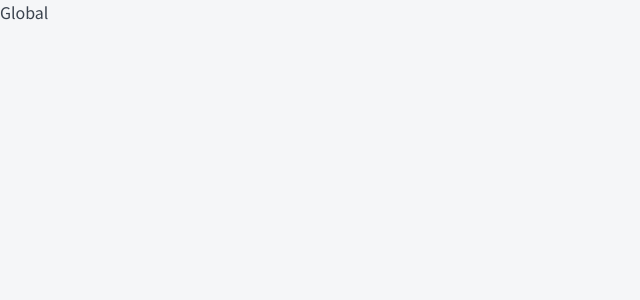
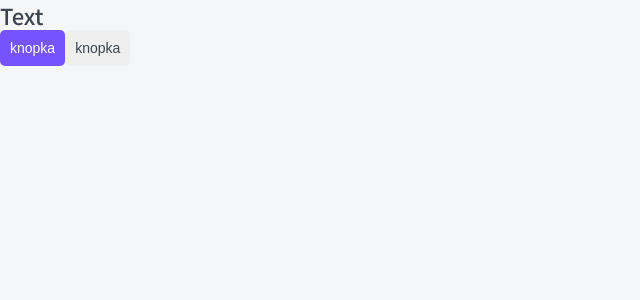
Before and after one commit to zaytsevandrii/top-app, a Next.js app: page / in a window 1280 px wide. Shown: the top 300 px of the page, without its empty margins (0-640 px from the left). Built offline with nearby package versions, Linux system fonts and the light colour scheme.

Commit message:
add parent components, styles

```diff
--- /dev/null
+++ b/components/Button/Button.module.css
@@ -0,0 +1,30 @@
+.button{
+    display: inline-block;
+
+    box-sizing: border-box;
+    padding: 10px;
+    cursor: pointer;
+    text-align: center;
+    border: none;
+    border-radius: 5px;
+    font-size: 14px;
+    transition:all 0.4s;
+}
+
+.primary{
+    color: var(--white);
+    background-color: var(--primary);
+}
+.primary:hover{
+    background-color: var(--primary-hover);
+}
+
+.ghost{
+    color: var(--black);
+    background-color: none;
+    border: 1px solid var(--light-gray);
+}
+.ghost:hover{
+    color: var(--white);
+    background-color: var(--primary);
+}
--- /dev/null
+++ b/components/Button/Button.props.ts
@@ -0,0 +1,6 @@
+import { ReactNode } from "react";
+
+export interface ButtonProps{
+    children: ReactNode;
+    appearance: 'primary' | 'ghost'
+}
--- /dev/null
+++ b/components/Button/Button.tsx
@@ -0,0 +1,21 @@
+import styles from "./Button.module.css"
+import { ButtonProps } from "./Button.props"
+import cn from "classnames"
+
+export const Button = ({ appearance, children }: ButtonProps): JSX.Element => {
+    /*  switch(appearance){
+        case "primary":
+            return <h1 className={styles.h1}>{children}</h1>
+        case "ghost":
+            return <h2 className={styles.h2}>{children}</h2>
+
+    } */
+    return (
+        <>
+            <button className={cn(styles.button,{
+                [styles.primary]:appearance=='primary',
+                [styles.ghost]:appearance=='ghost'
+            })}>{children}</button>
+        </>
+    )
+}
--- /dev/null
+++ b/components/Htag/Htag.module.css
@@ -0,0 +1,18 @@
+.h1{
+    font-weight: 500;
+    font-size: 26px;
+    line-height: 35px;
+    margin: 0;
+}
+.h2{
+    font-weight: 500;
+    font-size: 22px;
+    line-height: 30px;
+    margin: 0;
+}
+.h3{
+    font-weight: 600;
+    font-size: 20px;
+    line-height: 27px;
+    margin: 0;
+}
--- /dev/null
+++ b/components/Htag/Htag.props.tsx
@@ -0,0 +1,6 @@
+import { ReactNode } from "react";
+
+export interface HtagProps{
+    tag:'h1'|'h2'|'h3';
+    children: ReactNode
+}
--- /dev/null
+++ b/components/Htag/Htag.tsx
@@ -0,0 +1,19 @@
+import { HtagProps } from "./Htag.props"
+import styles from './Htag.module.css'
+
+export const Htag = ({tag,children}:HtagProps):JSX.Element => {
+    switch(tag){
+        case "h1":
+            return <h1 className={styles.h1}>{children}</h1>
+        case "h2":
+            return <h2 className={styles.h2}>{children}</h2>
+        case "h3":
+            return <h3 className={styles.h3}>{children}</h3>
+    }
+  return (
+    <>
+   {/*  {tag=='h1'&&<h1>{children}</h1>}
+    {tag=='h2'&&<h2>{children}</h2>} */}
+    </>
+  )
+}
--- /dev/null
+++ b/components/index.ts
@@ -0,0 +1,2 @@
+export * from './Htag/Htag';
+export * from './Button/Button';
--- a/package.json
+++ b/package.json
@@ -11,11 +11,13 @@
     "stylelint": "stylelint \"**/*.css\" --fix"
   },
   "dependencies": {
+    "classnames": "^2.3.2",
     "next": "13.0.5",
     "react": "18.2.0",
     "react-dom": "18.2.0"
   },
   "devDependencies": {
+    "@types/classnames": "^2.3.1",
     "@types/node": "^18.11.9",
     "@types/react": "^18.0.25",
     "@typescript-eslint/eslint-plugin": "^5.45.0",
--- a/pages/_app.tsx
+++ b/pages/_app.tsx
@@ -7,12 +7,7 @@
         <>
             <Head>
                 <title>Create Next</title>
-                <link rel="preconnect" href="https://fonts.googleapis.com" />
-                <link rel="preconnect" href="https://fonts.gstatic.com" />
-                <link
-                    href="https://fonts.googleapis.com/css2?family=Noto+Sans+KR:wght@300;400;500;700;900&family=Noto+Sans+Symbols:wght@300;400;500;700;900&family=Nunito:wght@300;400;500;700;800;900&family=Open+Sans:wght@300;500;700&family=Roboto:wght@400;700&display=swap"
-                    rel="stylesheet"
-                />
+
             </Head>
             <Component {...pageProps} />
         </>
--- a/pages/_document.tsx
+++ b/pages/_document.tsx
@@ -9,7 +9,14 @@
     render():JSX.Element {
         return (
             <Html lang="en">
-                <Head/>
+                <Head>
+                <link rel="preconnect" href="https://fonts.googleapis.com" />
+                <link rel="preconnect" href="https://fonts.gstatic.com" />
+                <link
+                    href="https://fonts.googleapis.com/css2?family=Noto+Sans+KR:wght@300;400;500;700;900&family=Noto+Sans+Symbols:wght@300;400;500;700;900&family=Nunito:wght@300;400;500;700;800;900&family=Open+Sans:wght@300;500;700&family=Roboto:wght@400;700&display=swap"
+                    rel="stylesheet"
+                />
+                </Head>
                 <body>
                     <Main />
                     <NextScript />
--- a/pages/index.tsx
+++ b/pages/index.tsx
@@ -1,11 +1,14 @@
-import Head from 'next/head'
-import Image from 'next/image'
+
+import { Button } from '../components'
+import { Htag } from '../components/Htag/Htag'
 
 export default function Home():JSX.Element {
   const a:number = 1
   return (
     <div >
-      Global
+      <Htag tag='h2'>Text</Htag>
+      <Button appearance='primary'>knopka</Button>
+      <Button appearance='ghost'>knopka</Button>
     </div>
   )
 }
--- a/styles/globals.css
+++ b/styles/globals.css
@@ -30,8 +30,10 @@
 
 :root{
 	--black:#3b434e;
+	--gray-light:#ebebeb;
 	--white:#fff;
 	--primary:#7653fc;
+	--primary-hover:#6344df;
 	--red:#fc836d;
 	--green:#1dc373;
 	--greent-light:#c8f8e4;
```
Also changed, not shown: 1 other file (tests, documents, lock files or other folders).
